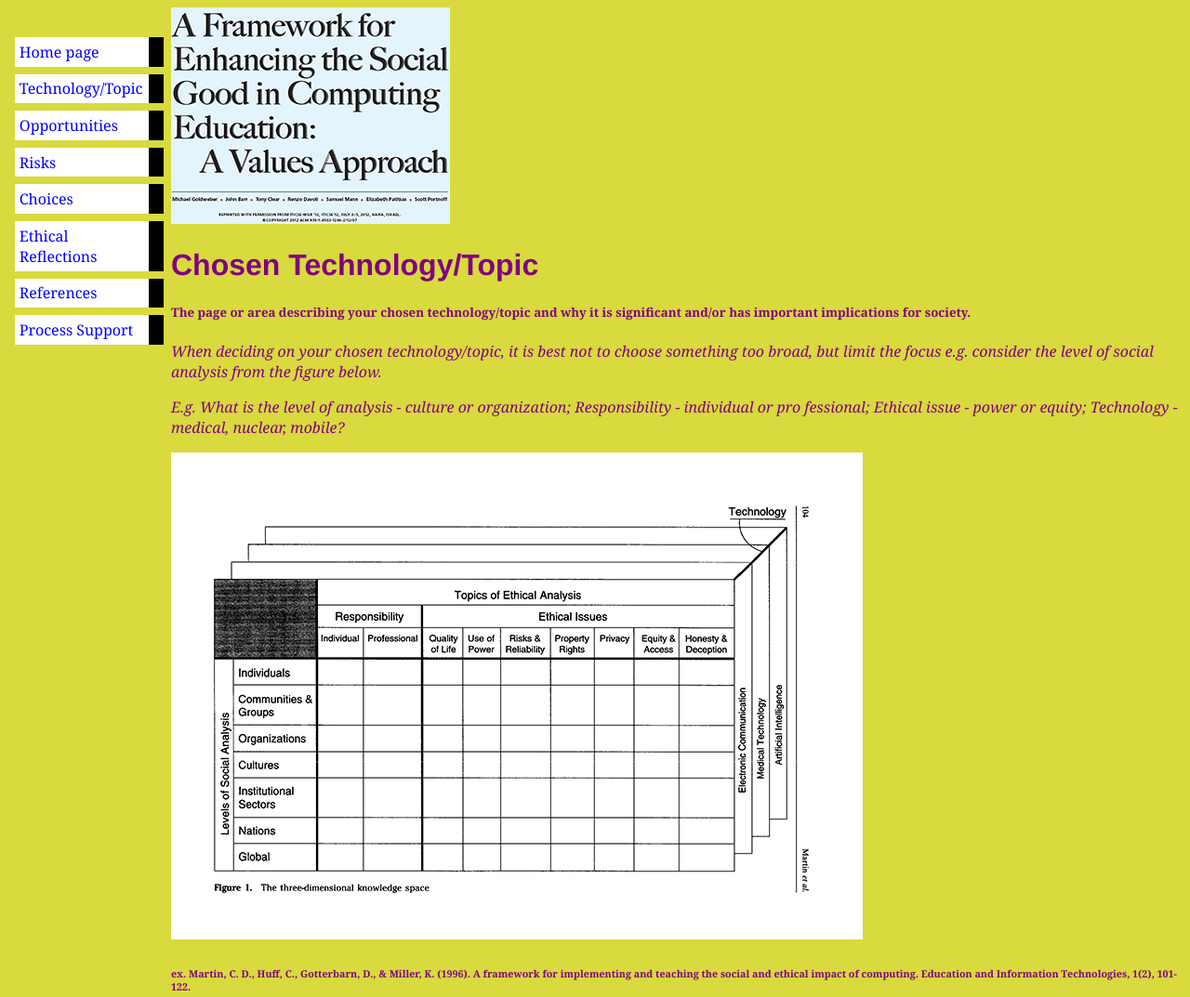
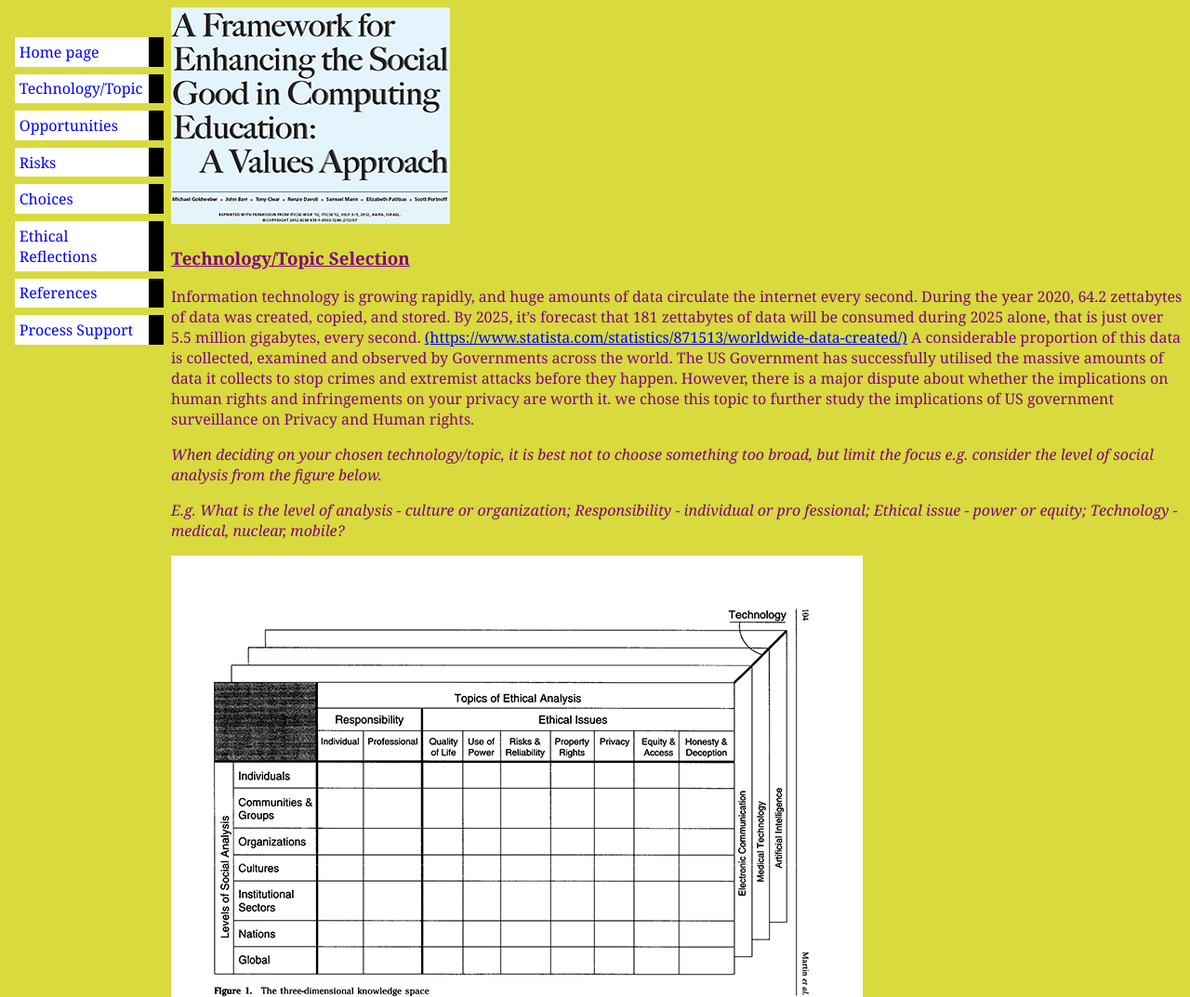
Before and after one commit to trt2862/Ctrl-Alt-Elite.github.io, a plain HTML site: page misc/topic.html in a window 1280 px wide. Shown: the top 1073 px of the page at 93% size. Drawn offline with Linux system fonts and the light colour scheme.

Commit message:
Update topic.html
Topic selection :-)

```diff
--- a/misc/topic.html
+++ b/misc/topic.html
@@ -21,10 +21,18 @@
 </ul>
 
 <!-- Main content -->
-<h1>Chosen Technology/Topic</h1>
-
-
-</ul><h5><p>The page or area describing your chosen technology/topic and why it is significant and/or has important implications for society.<p></h5>
+<h3><u>Technology/Topic Selection</h3></u>
+<p>Information technology is growing rapidly, and huge amounts of data circulate the internet every second.
+ During the year 2020, 64.2 zettabytes of data was created, copied, and stored.
+By 2025, it’s forecast that 181 zettabytes of data will be consumed during 2025 alone,
+ that is just over 5.5 million gigabytes, every second.
+ <a href="https://www.statista.com/statistics/871513/worldwide-data-created/">(https://www.statista.com/statistics/871513/worldwide-data-created/)</a>
+ A considerable proportion of this data is collected, examined and observed by Governments across the world.
+The US Government has successfully utilised the massive amounts of data it collects to stop crimes
+ and extremist attacks before they happen. However, there is a major dispute about whether the implications
+ on human rights and infringements on your privacy are worth it. we chose this topic to further study the implications
+ of US government surveillance on Privacy and Human rights.
+</p>
 
 <p><em>When deciding on your chosen technology/topic, it is best not to choose something too broad, but limit the focus e.g. consider the level of social analysis from the figure below.</p></em>
 <p><em>E.g. What is the level of analysis - culture or organization; Responsibility - individual or pro fessional; Ethical issue - power or equity; Technology - medical, nuclear, mobile?</p></em>
```
